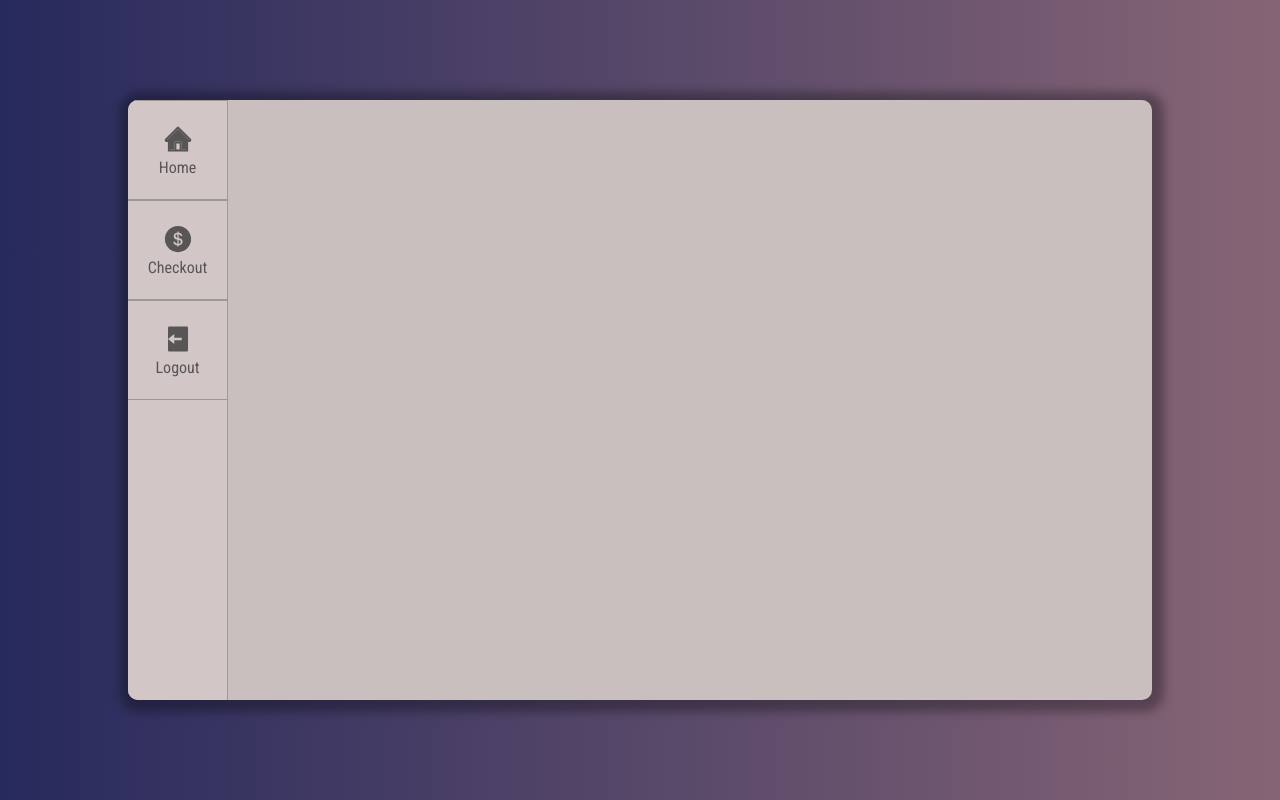
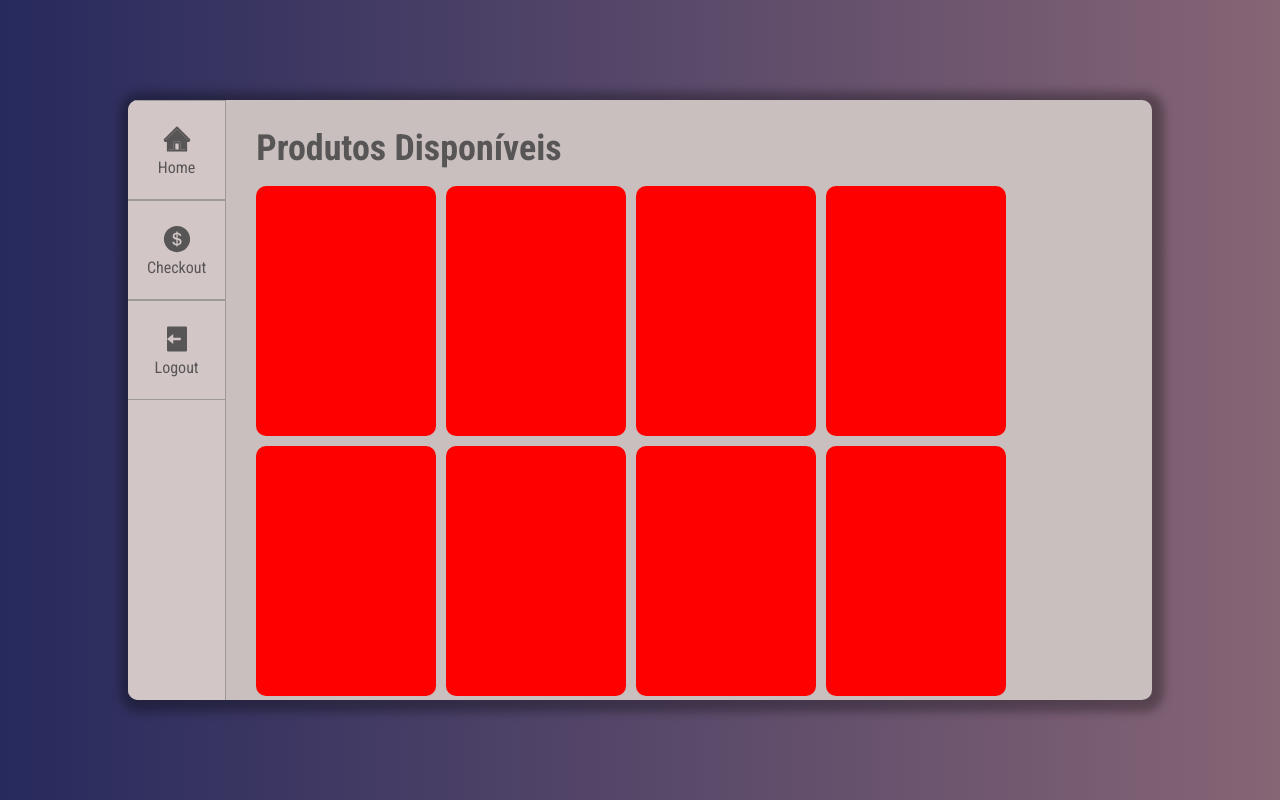
Before and after one commit to FilipeGarroteDev/Bookstore-front-POC, a React (Create React App) app: page / in a window 1280 px wide. Built offline with nearby package versions, Linux system fonts and the light colour scheme; sample sign-in values are in the browser's storage; a web font is replaced by a local one.

Commit message:
feat: adicionado layout da página principal com mock dos cards dos produtos

```diff
--- a/src/common/MainContainer.js
+++ b/src/common/MainContainer.js
@@ -7,4 +7,5 @@ export default styled.section`
   box-shadow: 2px 2px 10px 10px rgba(0, 0, 0, 0.3);
   border-radius: 10px;
   overflow: hidden;
+  display: flex;
 `
--- a/src/components/Menu.js
+++ b/src/components/Menu.js
@@ -1,19 +1,27 @@
 import styled from "styled-components";
 import { AiTwotoneHome, AiFillDollarCircle } from "react-icons/ai";
 import {RiLogoutBoxFill} from "react-icons/ri"
+import { useNavigate } from "react-router-dom";
 
 export default function Menu() {
+	const navigate = useNavigate();
+
+	function logout(){
+		localStorage.clear();
+		navigate("/sign-in")
+	}
+
 	return (
 		<MenuStyle>
-			<MenuOption>
+			<MenuOption onClick={() => navigate("/")}>
 				<AiTwotoneHome />
 				<h3>Home</h3>
 			</MenuOption>
-			<MenuOption>
+			<MenuOption onClick={() => navigate("/checkout")}>
 				<AiFillDollarCircle />
 				<h3>Checkout</h3>
 			</MenuOption>
-			<MenuOption>
+			<MenuOption onClick={logout}>
 				<RiLogoutBoxFill />
 				<h3>Logout</h3>
 			</MenuOption>
--- a/src/pages/Checkout/index.js
+++ b/src/pages/Checkout/index.js
@@ -1,5 +1,13 @@
+import Wrapper from "../../common/Wrapper";
+import MainContainer from "../../common/MainContainer";
+import Menu from "../../components/Menu"
+
 export default function Checkout() {
 	return (
-    <h1>EITAAAA</h1>
-  )
+		<Wrapper>
+			<MainContainer>
+        <Menu />
+      </MainContainer>
+		</Wrapper>
+	);
 }
--- /dev/null
+++ b/src/pages/Mainpage/Catalog.js
@@ -0,0 +1,28 @@
+import styled from "styled-components";
+import ProductCard from "./ProductCard";
+
+export default function Catalog() {
+	return (
+		<CatalogContainer>
+      <ProductCard/>
+      <ProductCard/>
+      <ProductCard/>
+      <ProductCard/>
+      <ProductCard/>
+      <ProductCard/>
+      <ProductCard/>
+      <ProductCard/>
+      <ProductCard/>
+      <ProductCard/>
+		</CatalogContainer>
+	);
+}
+
+const CatalogContainer = styled.section`
+  margin-top: 20px;
+	width: 100%;
+  height: 100%;
+  display: flex;
+  flex-wrap: wrap;
+  gap: 10px;
+`;
--- /dev/null
+++ b/src/pages/Mainpage/ProductCard.js
@@ -0,0 +1,16 @@
+import styled from "styled-components";
+
+export default function ProductCard() {
+	return (
+		<Card>
+
+		</Card>
+	);
+}
+
+const Card = styled.div`
+	width: 180px;
+  height: 250px;
+  border-radius: 10px;
+  background-color: red;
+`;
--- a/src/pages/Mainpage/index.js
+++ b/src/pages/Mainpage/index.js
@@ -1,13 +1,32 @@
 import Wrapper from "../../common/Wrapper";
 import MainContainer from "../../common/MainContainer";
-import Menu from "../../components/Menu"
+import Menu from "../../components/Menu";
+import styled from "styled-components";
+import Catalog from "./Catalog";
 
 export default function MainPage() {
 	return (
 		<Wrapper>
 			<MainContainer>
-        <Menu />
-      </MainContainer>
+				<Menu />
+				<ProductsPage>
+					<h1>Produtos Disponíveis</h1>
+          <Catalog />
+				</ProductsPage>
+			</MainContainer>
 		</Wrapper>
 	);
 }
+
+const ProductsPage = styled.section`
+  width: 92%;
+  padding: 30px;
+  display: flex;
+  flex-direction: column;
+
+  h1{
+    color: #575555;
+    font-size: 36px;
+    font-weight: 700;
+  }
+`;
```
